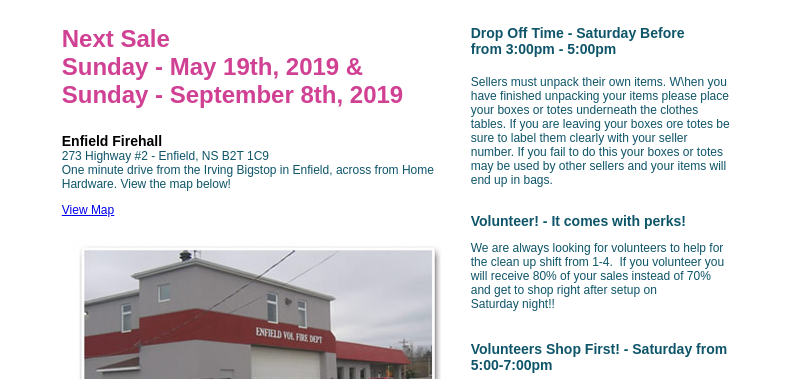
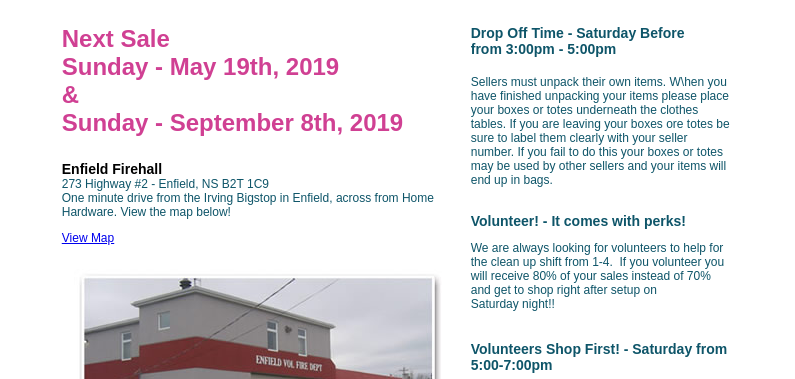
Before and after one commit to recycledforkids/recycledforkids.github.io, a plain HTML site: page SaleDates.htm in a window 1280 px wide. Shown: the part 421-800 px from the top of the page, without its empty margins (243-1038 px from the left). Drawn offline with Linux system fonts and the light colour scheme.

Commit message:
Update SaleDates.htm

```diff
--- a/SaleDates.htm
+++ b/SaleDates.htm
@@ -77,7 +77,7 @@ function MM_swapImage() { //v3.0
             <tr>
               <td width="52%" valign="top"><p align="left" class="Head5">Sale dates:</p>
                 <p align="left" class="Head4">Next Sale<br />
-                Sunday - May 19th, 2019 &<br /> Sunday - September 8th, 2019</p>
+                Sunday - May 19th, 2019 <br/> & <br/> Sunday - September 8th, 2019</p>
                 <p align="left"><span class="Head1 style1"><span class="style6">Enfield Firehall </span></span><span class="Head2"><br />
                 </span>273 Highway #2  -
   Enfield, NS B2T 1C9<br />
```
